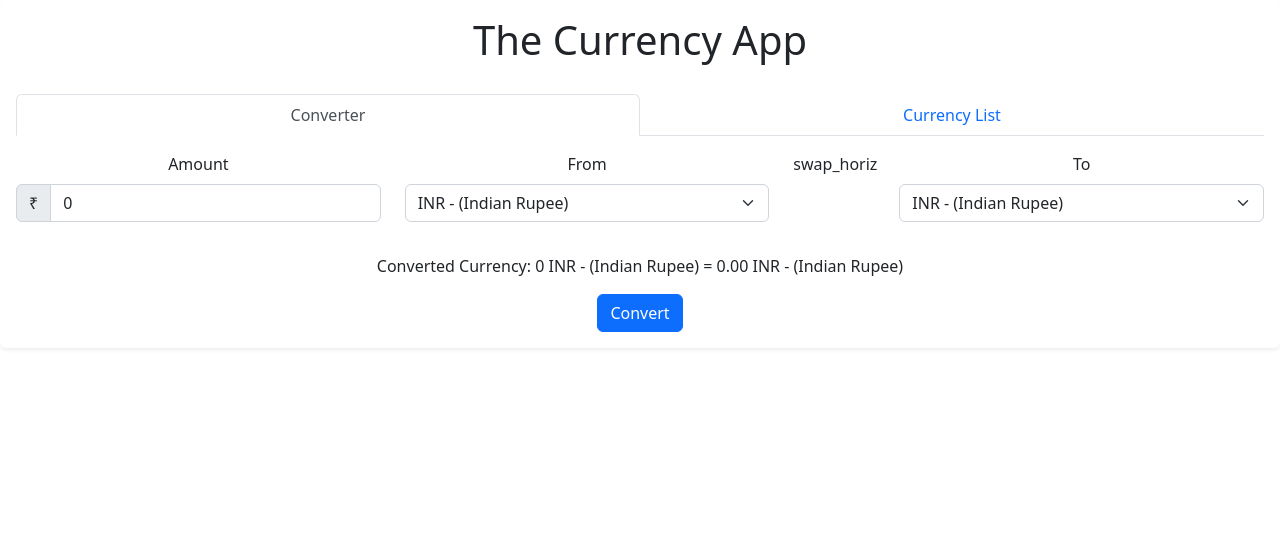
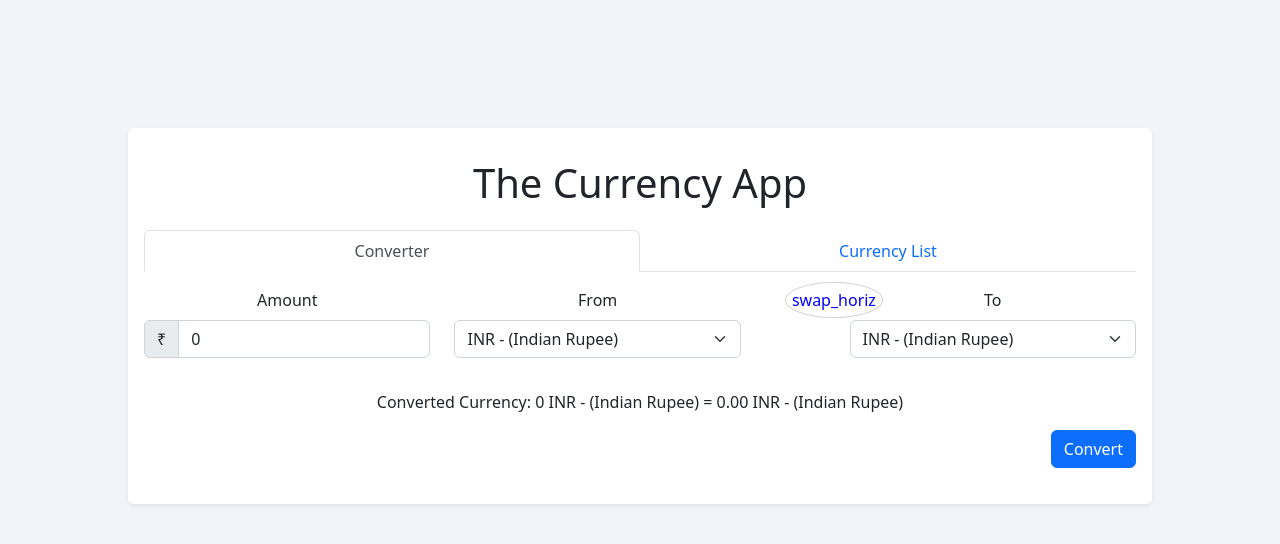
Before and after one commit to svfeb/Currency-Converter-App, a React (Create React App) app: page / in a window 1280 px wide. Shown: the top 544 px of the page. Built offline with nearby package versions, Linux system fonts and the light colour scheme.

Commit message:
Update App.css

```diff
--- a/src/App.css
+++ b/src/App.css
@@ -1,32 +1,69 @@
-.App{
-    width: 100%;
-    height:100vh;
-    justify-content: center;
-    text-align: center;;
-
-
+ *{
+  padding: 0;
+  margin: 0;
+  box-sizing: border-box;
 }
 
-h1{
-    margin-bottom:30px ;
+body {
+  background-color: rgb(241 245 249 / 1);
 }
 
-table{
-    border:2px solid black;
-    width: 800px;
-    height: 50px;
-    align-items: center;
-    margin: auto;
-
+.App {
+  margin: auto;
+  min-height: 100vh;
 }
 
-th{
-
-    border-bottom: 2px solid black;
-    border-left: 2px solid black;
+.tab {
+  margin: 10% auto;
+  width: 80%;
+  height: auto;
+  padding: 10px;
 }
 
-td{
-    border-bottom: 2px solid black;
-    border-left: 2px solid black;
+.tab h1 {
+  text-align: center;
+  padding: 15px 0;
 }
+
+.btn-primary {
+  float: right !important;
+}
+
+form {
+  height: auto;
+  min-height: 200px;
+}
+
+.material-symbols-outlined {
+  border: 1px solid lightgrey;
+  border-radius: 50%;
+  margin: 30px 20px;
+  padding: 6px;
+
+  color: blue;
+  cursor: pointer;
+}
+
+.material-symbols-outlined:hover {
+  transform: scale(1.03);
+}
+
+@media only screen and (max-width: 768px) {
+  .material-symbols-outlined {
+    margin-left: 0;
+  }
+}
+
+@media screen and (max-width: 600px) and (min-width: 240px) {
+  .row {
+    display: flex;
+    flex-direction: column;
+    justify-content: center;
+    align-items: center;
+  }
+
+  form {
+    height: auto;
+    min-height: 470px;
+  }
+}
```
